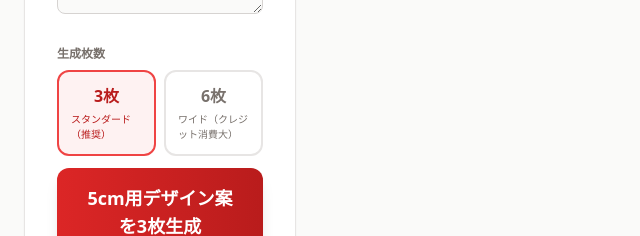
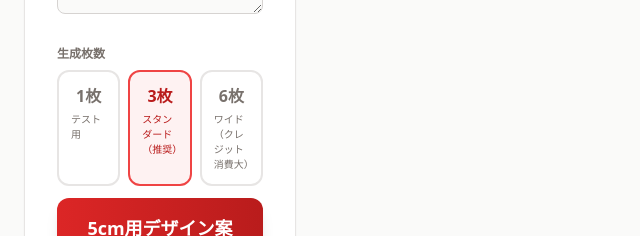
Before and after one commit to yukito-takeuchi/darumaAI-project, a React (Vite) app: page / in a window 1280 px wide. Shown: the part 1501-1737 px from the top of the page, without its empty margins (0-640 px from the left). Built offline with nearby package versions, Linux system fonts and the light colour scheme; no server answers.

Commit message:
微修正

```diff
--- a/components/DesignForm.tsx
+++ b/components/DesignForm.tsx
@@ -13,7 +13,7 @@ export const DesignForm: React.FC<DesignFormProps> = ({ onGenerate, status }) =>
   const [glossy, setGlossy] = useState(true);
   const [brandColorEnabled, setBrandColorEnabled] = useState<[boolean, boolean, boolean]>([false, false, false]);
   const [brandColors, setBrandColors] = useState<[string, string, string]>(['#E60012', '#FFFFFF', '#000000']);
-  const [patternCount, setPatternCount] = useState<3 | 6>(3);
+  const [patternCount, setPatternCount] = useState<1 | 3 | 6>(3);
   const [portraitMode, setPortraitMode] = useState(false);
   const [portraitImage, setPortraitImage] = useState<{ data: string; mimeType: string } | null>(null);
   const [referenceImages, setReferenceImages] = useState<ReferenceImage[]>([]);
@@ -400,8 +400,8 @@ export const DesignForm: React.FC<DesignFormProps> = ({ onGenerate, status }) =>
           {/* 枚数切り替え */}
           <div>
             <p className="text-xs font-bold text-stone-500 mb-2">生成枚数</p>
-            <div className="grid grid-cols-2 gap-2">
-              {([3, 6] as const).map(n => (
+            <div className="grid grid-cols-3 gap-2">
+              {([1, 3, 6] as const).map(n => (
                 <label key={n} className={`
                   cursor-pointer border-2 rounded-xl p-3 flex flex-col items-center gap-1 transition-all
                   ${patternCount === n ? 'border-red-500 bg-red-50 text-red-700' : 'border-stone-200 hover:border-stone-300 text-stone-500'}
@@ -415,7 +415,7 @@ export const DesignForm: React.FC<DesignFormProps> = ({ onGenerate, status }) =>
                     className="hidden"
                   />
                   <span className="font-bold text-base">{n}枚</span>
-                  <span className="text-[10px]">{n === 3 ? 'スタンダード（推奨）' : 'ワイド（クレジット消費大）'}</span>
+                  <span className="text-[10px]">{n === 1 ? 'テスト用' : n === 3 ? 'スタンダード（推奨）' : 'ワイド（クレジット消費大）'}</span>
                 </label>
               ))}
             </div>
--- a/types.ts
+++ b/types.ts
@@ -11,7 +11,7 @@ export interface DesignRequest {
   size: '5cm' | '11cm' | '17cm';
   glossy: boolean;
   brandColors?: string[];
-  patternCount: 3 | 6;
+  patternCount: 1 | 3 | 6;
   portrait?: { data: string; mimeType: string };
   referenceImages: ReferenceImage[];
 }
```
